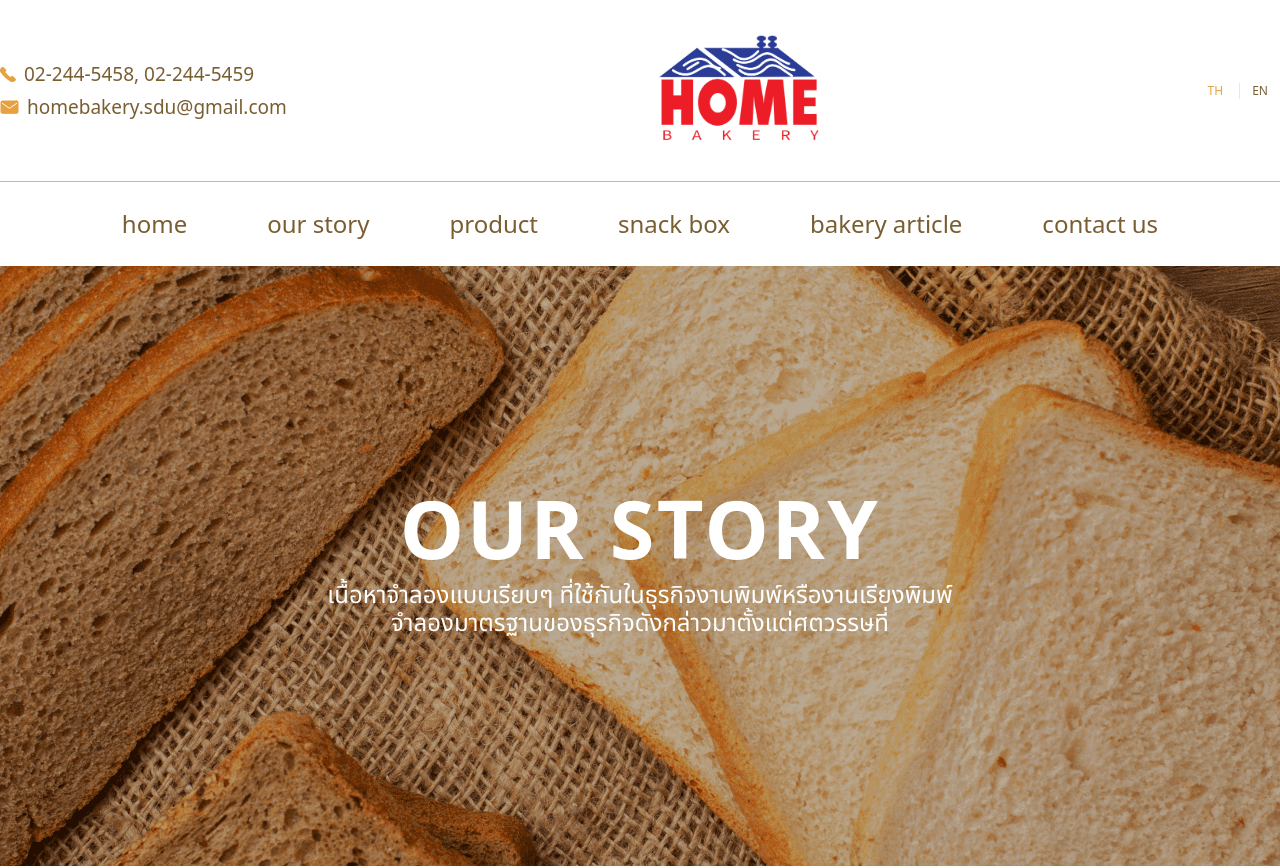
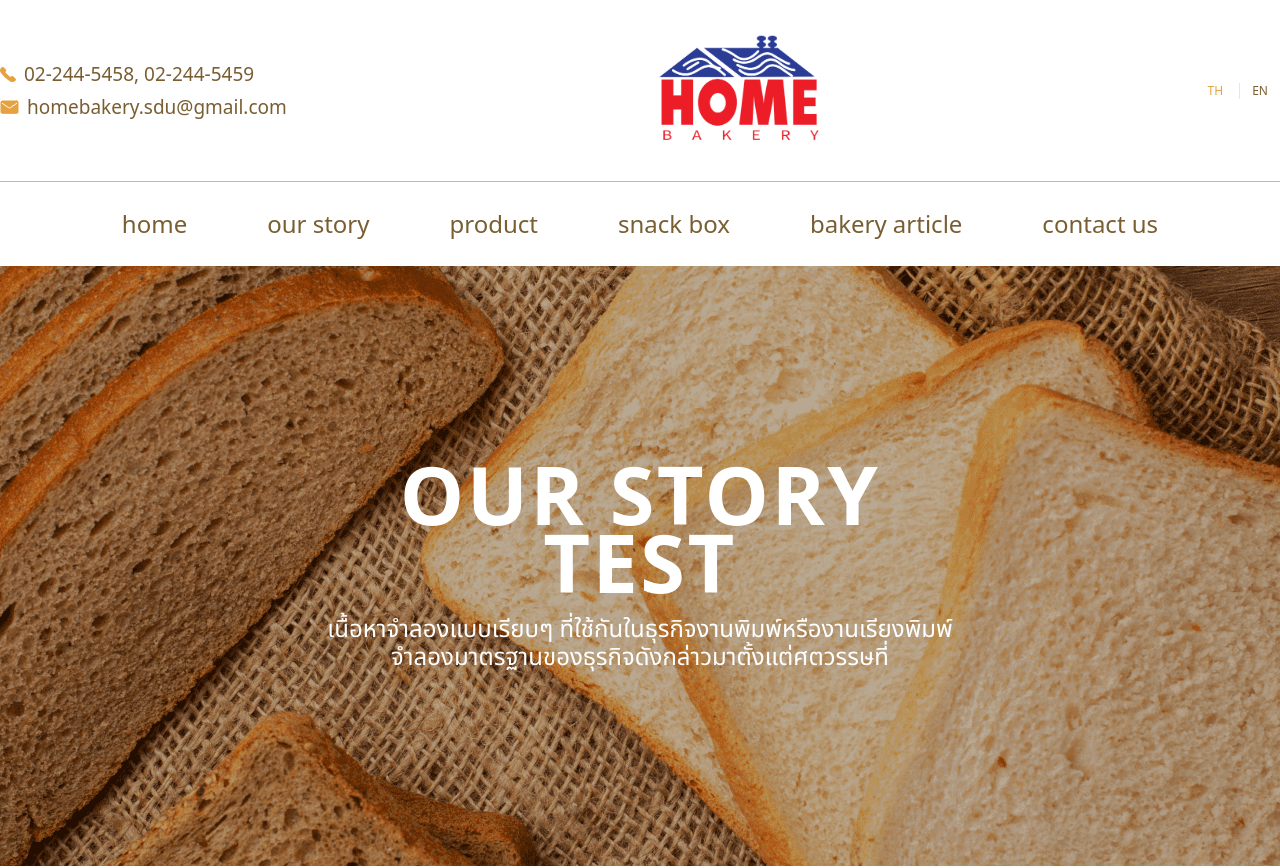
Before and after one commit to MarkSuttirak/homebakery, a React (Create React App) app: page /our-story in a window 1280 px wide. Shown: the top 868 px of the page. Built offline with nearby package versions, Linux system fonts and the light colour scheme.

Commit message:
Update our-story.js

```diff
--- a/src/pages/our-story.js
+++ b/src/pages/our-story.js
@@ -42,7 +42,7 @@ function OurStory() {
         {/* <div className="background-overlay"></div> */}
         <div className="container mx-auto max-w-[700px] px-6 flex flex-col justify-center text-center min-h-[600px]">
           <h1 className="text-white text-shadow-lg font-Avenir text-[81px] font-bold leading-[68px] tracking-[2.43px] uppercase relative">
-            Our story
+            Our story Test
           </h1>
 
           <p className="text-white text-shadow-sm font-noto-sans-thai text-2xl font-normal leading-[28px] mt-5">
```
